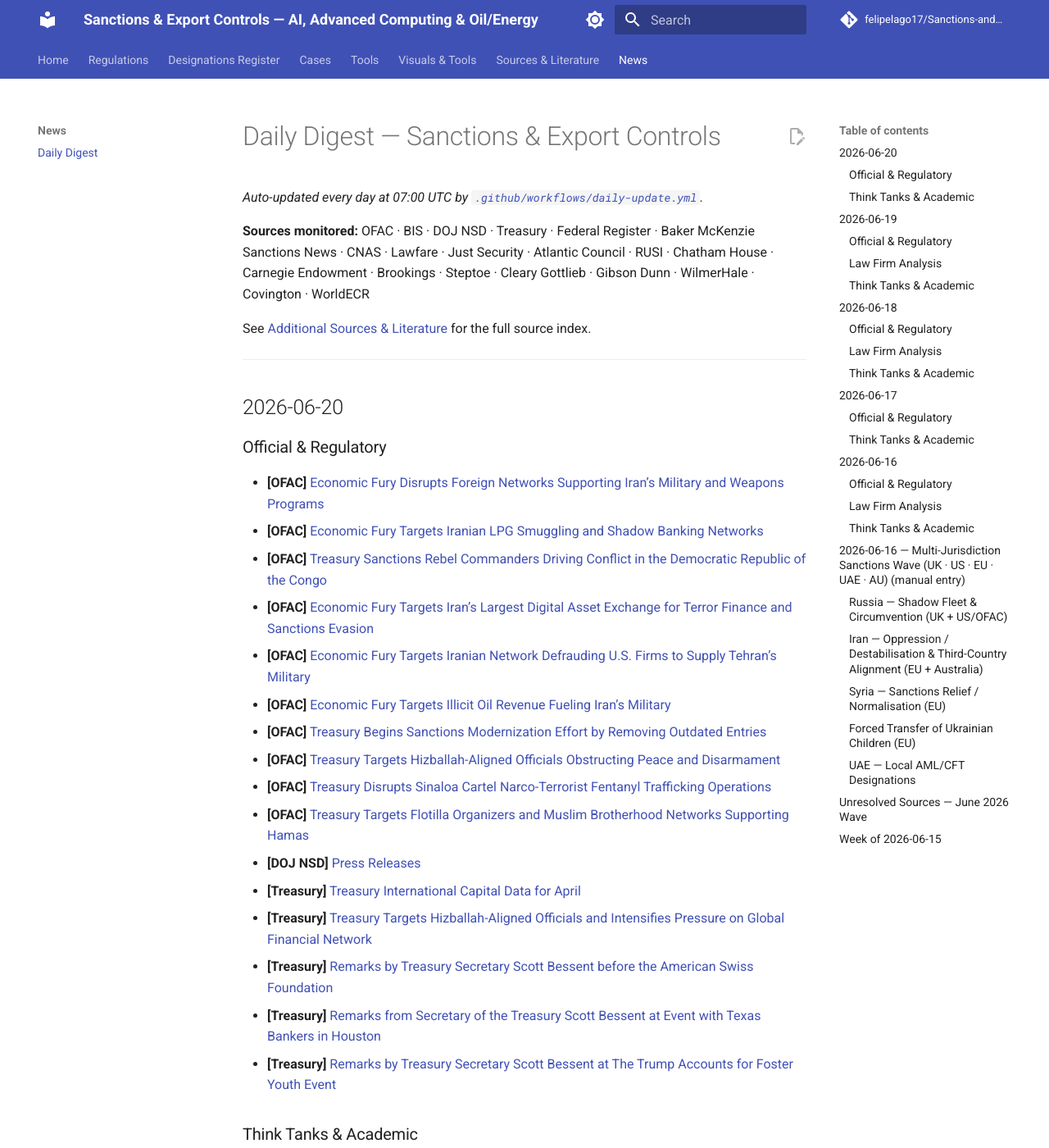
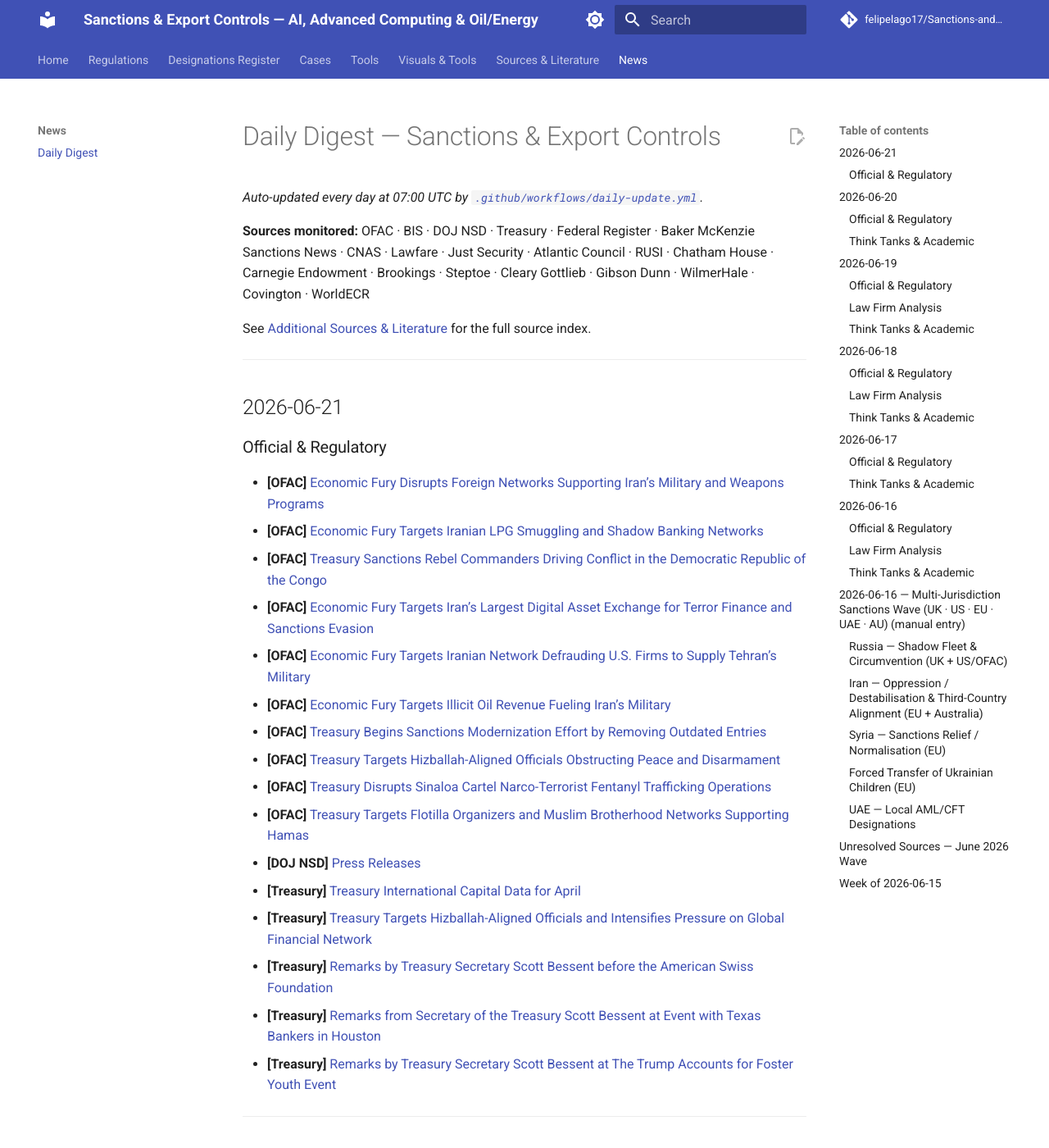
Before and after one commit to felipelago17/Sanctions-and-Export-Controls-AI-and-Oil, an MkDocs documentation site: the page built from docs/news/digest.md, in a window 1280 px wide and 1400 px high. Shown: the whole window at 82% size. Built offline with MkDocs 1.6.1 and Material for MkDocs 9.7.7, drawn with Linux system fonts in a browser that asks for light colours; comment, search, counter and statistics services are not loaded.

Commit message:
chore: daily digest update 2026-06-21

```diff
--- a/docs/news/digest.md
+++ b/docs/news/digest.md
@@ -9,6 +9,29 @@ See [Additional Sources & Literature](../additional-sources.md) for the full sou
 ---
 
 <!-- DIGEST_START -->
+## 2026-06-21
+
+### Official & Regulatory
+
+- **[OFAC]** [Economic Fury Disrupts Foreign Networks Supporting Iran’s Military and Weapons Programs](https://home.treasury.gov/news/press-releases/sb0528)
+- **[OFAC]** [Economic Fury Targets Iranian LPG Smuggling and Shadow Banking Networks](https://home.treasury.gov/news/press-releases/sb0524)
+- **[OFAC]** [Treasury Sanctions Rebel Commanders Driving Conflict in the Democratic Republic of the Congo](https://home.treasury.gov/news/press-releases/sb0518)
+- **[OFAC]** [Economic Fury Targets Iran’s Largest Digital Asset Exchange for Terror Finance and Sanctions Evasion](https://home.treasury.gov/news/press-releases/sb0519)
+- **[OFAC]** [Economic Fury Targets Iranian Network Defrauding U.S. Firms to Supply Tehran’s Military](https://home.treasury.gov/news/press-releases/sb0515)
+- **[OFAC]** [Economic Fury Targets Illicit Oil Revenue Fueling Iran’s Military](https://home.treasury.gov/news/press-releases/sb0510)
+- **[OFAC]** [Treasury Begins Sanctions Modernization Effort by Removing Outdated Entries](https://home.treasury.gov/news/press-releases/sb0509)
+- **[OFAC]** [Treasury Targets Hizballah-Aligned Officials Obstructing Peace and Disarmament](https://home.treasury.gov/news/press-releases/sb0505)
+- **[OFAC]** [Treasury Disrupts Sinaloa Cartel Narco-Terrorist Fentanyl Trafficking Operations](https://home.treasury.gov/news/press-releases/sb0503)
+- **[OFAC]** [Treasury Targets Flotilla Organizers and Muslim Brotherhood Networks Supporting Hamas](https://home.treasury.gov/news/press-releases/sb0501)
+- **[DOJ NSD]** [Press Releases](https://www.justice.gov/news/press-releases)
+- **[Treasury]** [Treasury International Capital Data for April](https://home.treasury.gov/news/press-releases/sb0536)
+- **[Treasury]** [Treasury Targets Hizballah-Aligned Officials and Intensifies Pressure on Global Financial Network](https://home.treasury.gov/news/press-releases/sb0535)
+- **[Treasury]** [Remarks by Treasury Secretary Scott Bessent before the American Swiss Foundation](https://home.treasury.gov/news/press-releases/sb0534)
+- **[Treasury]** [Remarks from Secretary of the Treasury Scott Bessent at Event with Texas Bankers in Houston](https://home.treasury.gov/news/press-releases/sb0533)
+- **[Treasury]** [Remarks by Treasury Secretary Scott Bessent at The Trump Accounts for Foster Youth Event](https://home.treasury.gov/news/press-releases/sb0529)
+
+---
+
 ## 2026-06-20
 
 ### Official & Regulatory
```
Also changed, not shown: news/digest.md (+23 -0 lines).
